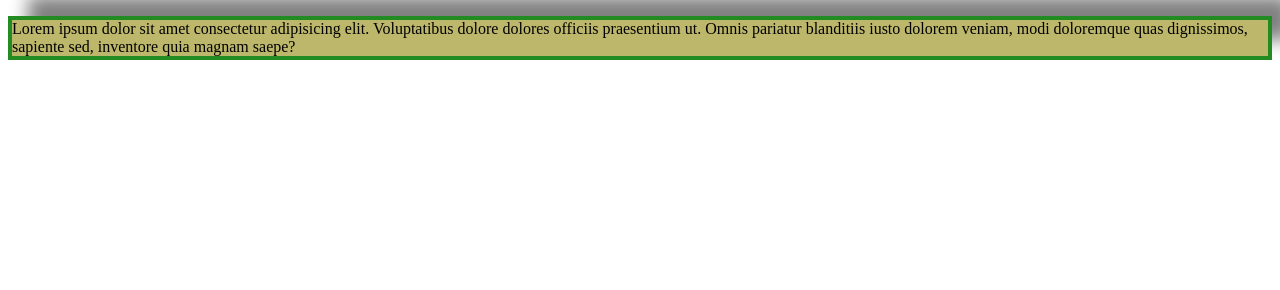
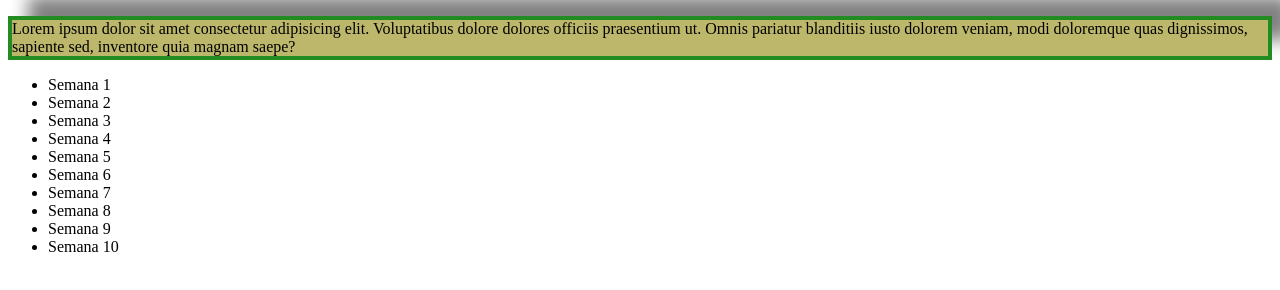
Before and after one commit to jag41l/clase, a plain HTML site: page segundo.html in a window 1280 px wide. Drawn offline with Linux system fonts and the light colour scheme.

Commit message:
He creado tercero.html

```diff
--- a/segundo.html
+++ b/segundo.html
@@ -18,5 +18,17 @@
         Lorem ipsum dolor sit amet consectetur adipisicing elit. Voluptatibus dolore dolores officiis praesentium ut. Omnis pariatur blanditiis iusto dolorem veniam, modi doloremque quas dignissimos, sapiente sed, inventore quia magnam saepe?
     </p>
 
+    <ul>
+        <li>Semana 1</li>
+        <li>Semana 2</li>
+        <li>Semana 3</li>
+        <li>Semana 4</li>
+        <li>Semana 5</li>
+        <li>Semana 6</li>
+        <li>Semana 7</li>
+        <li>Semana 8</li>
+        <li>Semana 9</li>
+        <li>Semana 10</li>
+    </ul>
 </body>
 </html>
```
Also changed, not shown: index.html (+1 -1 lines), tercero.html (added, +13 -0 lines).
